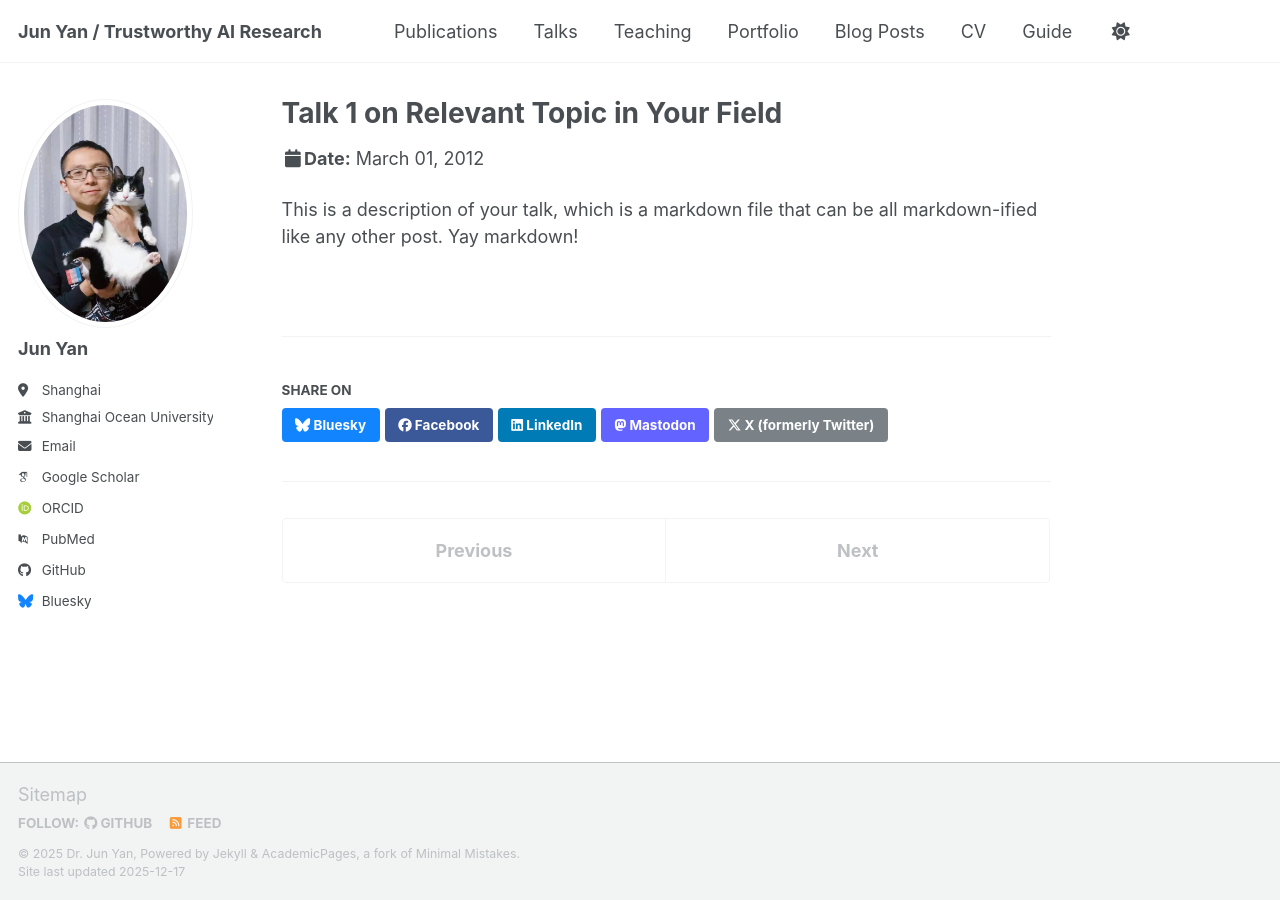
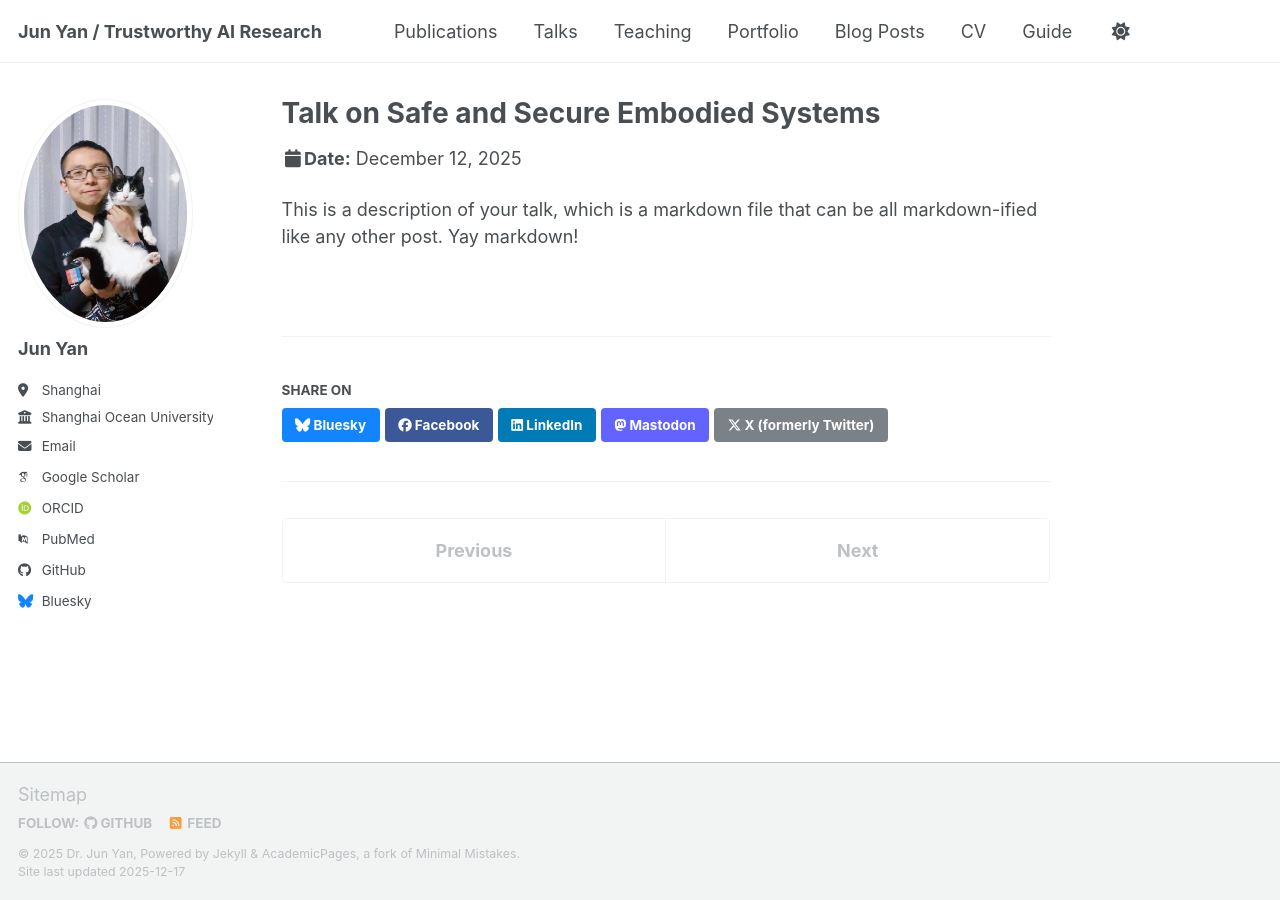
Before and after one commit to momo1986/momo1986.github.io, a Jekyll site: the page built from _talks/2012-03-01-talk-1.md, in a window 1280 px wide. Built offline with Jekyll 4.4.1, drawn with Linux system fonts in a browser that asks for light colours; some web fonts are replaced; a script bundle is joined from its source files by our own code; library files that are not in the unit come from our copies.

Commit message:
Update 2012-03-01-talk-1.md

```diff
--- a/_talks/2012-03-01-talk-1.md
+++ b/_talks/2012-03-01-talk-1.md
@@ -1,11 +1,11 @@
 ---
-title: "Talk 1 on Relevant Topic in Your Field"
+title: "Talk on Safe and Secure Embodied Systems"
 collection: talks
 type: "Talk"
 permalink: /talks/2012-03-01-talk-1
-venue: "UC San Francisco, Department of Testing"
-date: 2012-03-01
-location: "San Francisco, CA, USA"
+venue: "GDPS-2025"
+date: 2025-12-12
+location: "Zhangjiang, Shanghai"
 ---
 
 This is a description of your talk, which is a markdown file that can be all markdown-ified like any other post. Yay markdown!
```
